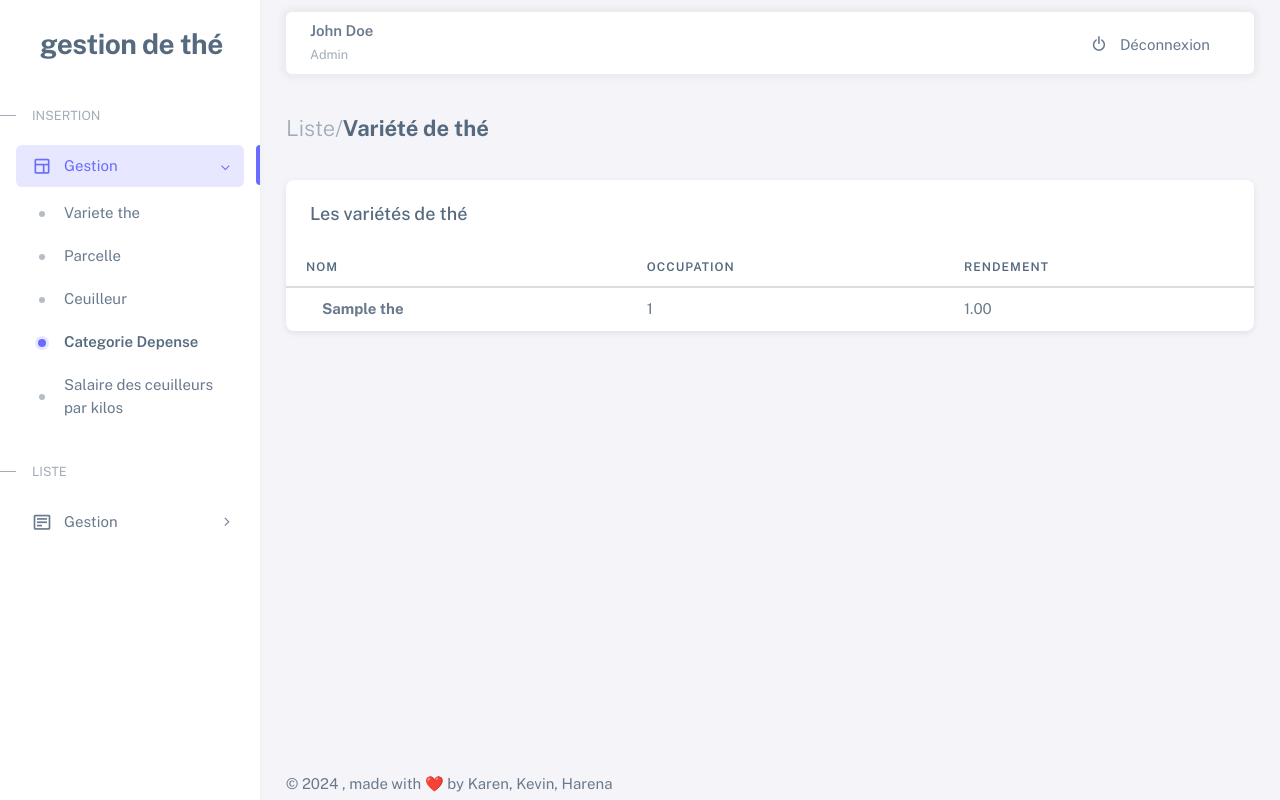
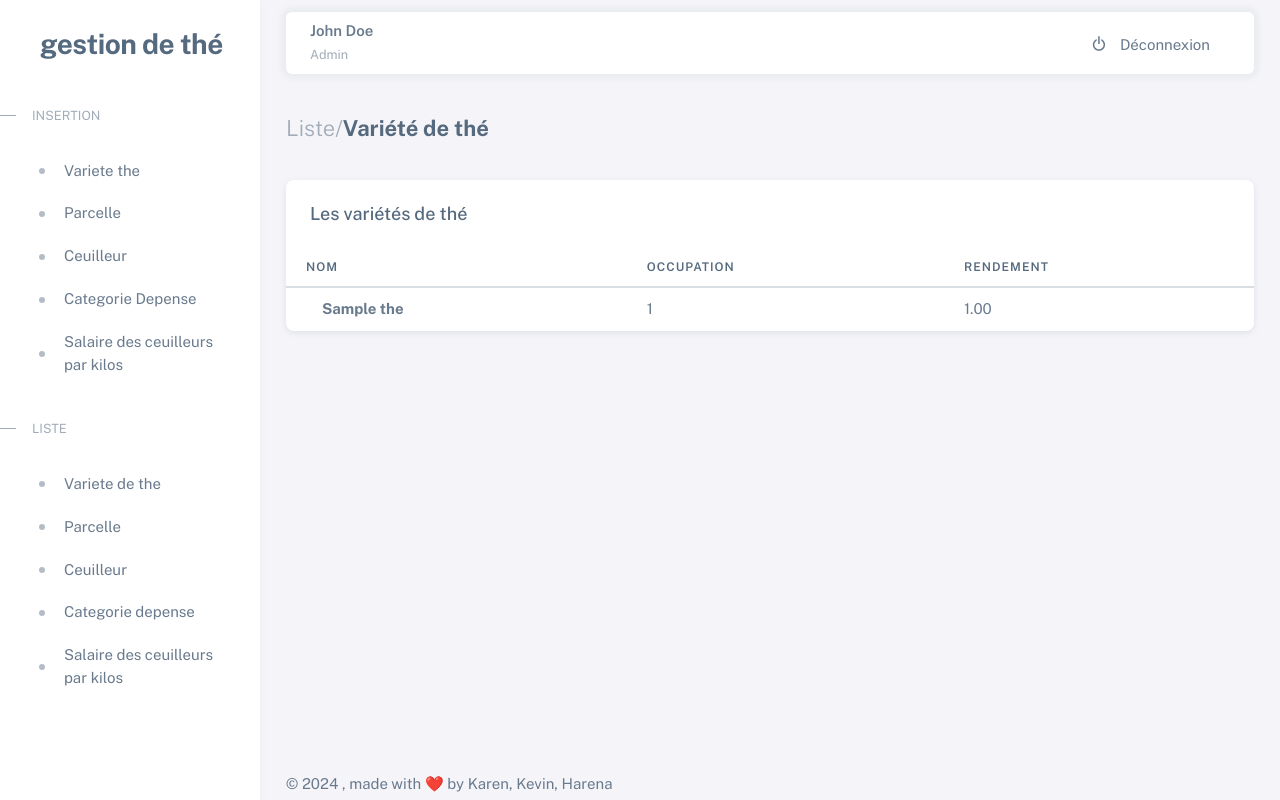
Before and after one commit to Kevin-rm/Examen-Web, a PHP site: page /pages/layout/layout_3.php?page=list-variete-the in a window 1280 px wide. Run offline with PHP 8.4, Linux system fonts and the light colour scheme; the visitor is signed in with stand-in values (Sample User, id 1); tables that the repository leaves empty hold one stand-in row (values such as "Sample post"); some libraries are stand-ins or nearby versions.

Commit message:
finished the crud

```diff
--- a/functions/admin/admin.php
+++ b/functions/admin/admin.php
@@ -31,6 +31,15 @@ function get_page_to_include($page)
             break;
         case 'list-variete-the':
             $valiny .= 'list_variete_the';
+            break;
+        case 'list-parcelle':
+            $valiny .= 'list_parcelle';
+            break;
+        case 'list-cueilleur':
+            $valiny .= 'list_cueilleur';
+            break;
+        case 'list-categorie-depense':
+            $valiny .= 'list_categorie_depense';
             break;
         default:
             break;
@@ -73,5 +82,18 @@ function get_all_variete_the()
     return findAll(null,'the_variete_the');
 }
 
+function get_all_parcelle()
+{
+    return findAll(null,'the_parcelle');
+}
 
+function get_all_membre()
+{
+    return findAll(null,'the_membre');
+}
+
+function get_all_categorie_depense()
+{
+    return findAll(null,'the_categorie_depense');
+}
 // Partie 2/3
--- a/pages/admin/menu.php
+++ b/pages/admin/menu.php
@@ -1,6 +1,6 @@
 <aside id="layout-menu" class="layout-menu menu-vertical menu bg-menu-theme">
     <div class="app-brand demo">
-        <a href="?page=insertion-variete-the" class="app-brand-link">
+        <a href="?page=list-variete-the" class="app-brand-link">
             <span class="app-brand-text demo menu-text fw-bolder ms-2">Gestion de thé</span>
         </a>
 
@@ -13,16 +13,11 @@
 
     <ul class="menu-inner py-1">
         <!-- Dashboard -->
-
         <!-- Insertion-->
         <li class="menu-header small text-uppercase">
             <span class="menu-header-text">Insertion</span>
         </li>
-        <li class="menu-item active open">
-            <a href="javascript:void(0);" class="menu-link menu-toggle">
-                <i class="menu-icon tf-icons bx bx-layout"></i>
-                <div data-i18n="Gestion">Gestion</div>
-            </a>
+        <li class="menu-item open">
             <ul class="menu-sub">
                 <li class="menu-item">
                     <a href="?page=insertion-variete-the" class="menu-link">
@@ -39,7 +34,7 @@
                         <div data-i18n="Ceuilleur">Ceuilleur</div>
                     </a>
                 </li>
-                <li class="menu-item active">
+                <li class="menu-item ">
                     <a href="?page=insertion-categorie-depense" class="menu-link">
                         <div data-i18n="Categorie Depense">Categorie Depense</div>
                     </a>
@@ -57,12 +52,7 @@
         <li class="menu-header small text-uppercase">
             <span class="menu-header-text">Liste</span>
         </li>
-        <li class="menu-item">
-            <a href="javascript:void(0);" class="menu-link menu-toggle">
-                <i class="menu-icon tf-icons bx bx-detail"></i>
-                <div data-i18n="Gestion">Gestion</div>
-            </a>
-
+        <li class="menu-item open">
             <ul class="menu-sub">
                 <li class="menu-item">
                     <a href="?page=list-variete-the" class="menu-link">
@@ -70,17 +60,17 @@
                     </a>
                 </li>
                 <li class="menu-item">
-                    <a href="list-admin-parcelle.html" class="menu-link">
+                    <a href="?page=list-parcelle" class="menu-link">
                         <div data-i18n="Parcelle">Parcelle</div>
                     </a>
                 </li>
                 <li class="menu-item">
-                    <a href="list-admin-ceuilleur.html" class="menu-link">
+                    <a href="?page=list-cueilleur" class="menu-link">
                         <div data-i18n="Ceuilleur">Ceuilleur</div>
                     </a>
                 </li>
                 <li class="menu-item">
-                    <a href="list-admin-categorie-depense.html" class="menu-link">
+                    <a href="?page=list-categorie-depense" class="menu-link">
                         <div data-i18n="Categorie">Categorie depense</div>
                     </a>
                 </li>
```
Also changed, not shown: pages/admin/list_categorie_depense.php (added, +28 -0 lines), pages/admin/list_cueilleur.php (added, +32 -0 lines), pages/admin/list_parcelle.php (added, +28 -0 lines).
